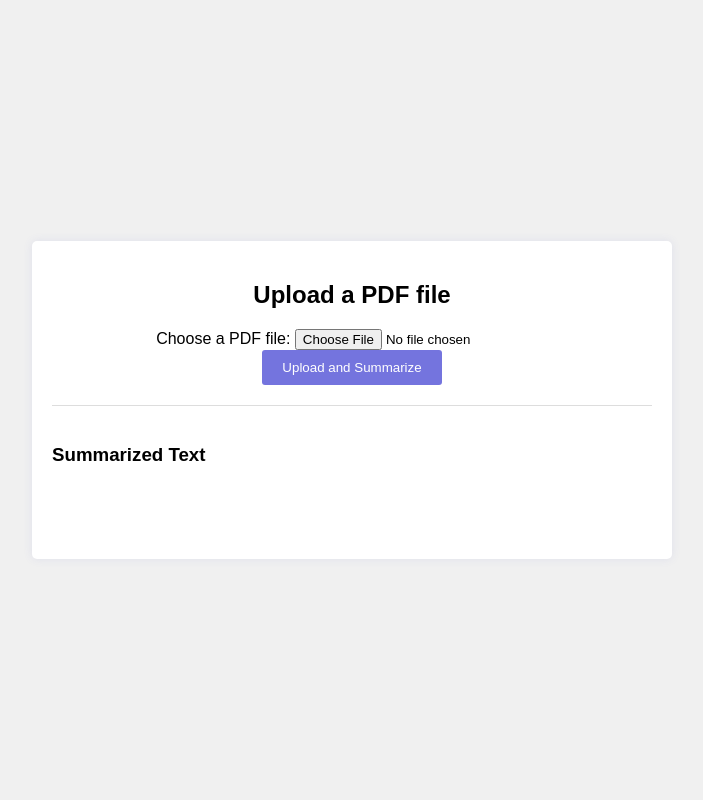
After one commit to khushie03/email_extraction, a Flask app: template templates/summarizer.html in a window 1280 px wide. The commit adds this page. Shown: the whole page, without its empty margins (288-991 px from the left). Run offline with Flask 3, Linux system fonts and the light colour scheme; the template is opened without the code that fills it, so the values that code supplies are empty.

Commit message:
add file summarizer.html

```diff
--- a/app.py
+++ b/app.py
@@ -1,102 +1,127 @@
 import os
-from flask import Flask, render_template, request, redirect, url_for, session, send_file
+from flask import Flask, render_template, request, redirect, url_for, session
 from werkzeug.utils import secure_filename
 import mysql.connector
 from summarizer import token_count
 from main import extraction_and_summarization
-from send_message import send_message
+
 app = Flask(__name__)
 app.config['UPLOAD_FOLDER'] = 'uploads'
 app.secret_key = 'supersecretkey'
 
+# Establishing connection to MySQL database
 cnx = mysql.connector.connect(
     host="localhost",
     user="root",
     password="Prusshita@1234",
-    database="email_extractor"
+    database="email_extractor"  # Adjust database name as per your setup
 )
+
+# Creating table if not exists
+create_table_query = """
+CREATE TABLE IF NOT EXISTS user_details (
+    id INT AUTO_INCREMENT PRIMARY KEY,
+    user_type VARCHAR(50) NOT NULL,
+    password VARCHAR(100) NOT NULL,
+    number_of_tokens INT DEFAULT 0,
+    session_time DATETIME DEFAULT CURRENT_TIMESTAMP,
+    file_name VARCHAR(255) NOT NULL
+);
+"""
+cursor = cnx.cursor()
+cursor.execute(create_table_query)
+cursor.close()
+cnx.commit()
 
 @app.route('/')
 def home():
     return render_template('index.html')
 
-@app.route('/user')
-def user():
-    return render_template('user.html')
+@app.route('/login', methods=['POST'])
+def login():
+    # Dummy login logic for demonstration
+    user_type = request.form['user_type']
+    password = request.form['password']
 
+    # Assuming a simple check, replace with secure authentication logic
+    if user_type == 'admin' and password == 'adminpass':
+        session['user_type'] = user_type
+        return redirect(url_for('user_data'))
+    elif user_type == 'user' and password == 'userpass':
+        session['user_type'] = user_type
+        return redirect(url_for('user_data'))
+    else:
+        return "Invalid credentials. Please try again."
+
+@app.route('/user_data')
+def user_data():
+    return render_template('user_data.html')
 
 @app.route('/upload', methods=['POST'])
 def upload_file():
     if 'pdf_file' not in request.files:
         return redirect(request.url)
+
     file = request.files['pdf_file']
-    name = request.form['name']
-    email = request.form['email']
-
-    print(f"Received file: {file.filename}, Name: {name}, Email: {email}")
+    user_type = session.get('user_type')
+    password = 'dummy'  # Password should ideally be fetched from session or database
 
     if file.filename == '':
         return redirect(request.url)
+
     if file and file.filename.endswith('.pdf'):
         filename = secure_filename(file.filename)
         file_path = os.path.join(app.config['UPLOAD_FOLDER'], filename)
         file.save(file_path)
+
         summary_file_path = extraction_and_summarization(file_path)
         session['summary_file_path'] = summary_file_path
-        session['name'] = name
-        session['email'] = email
+        session['file_name'] = filename
+
         return redirect(url_for('result'))
 
 @app.route('/result', methods=['GET', 'POST'])
 def result():
-    name = session.get('name')
-    email = session.get('email')
+    user_type = session.get('user_type')
+    password = 'dummy'  # Password should ideally be fetched from session or database
+
     summary_file_path = session.get('summary_file_path', '')
+    file_name = session.get('file_name', '')
 
-    if isinstance(summary_file_path, tuple):
-        summary_file_path = summary_file_path[0]
+    cursor = cnx.cursor(dictionary=True)
+    query = """SELECT password FROM login_status WHERE user_type = %s"""
+    cursor.execute(query, (user_type,))
+    result = cursor.fetchone()
+
+    if result is None:
+        cursor.close()
+        return "User type not found."
+
+    if password != result['password']:
+        cursor.close()
+        return "Incorrect password."
 
     if summary_file_path:
         with open(summary_file_path, 'r', encoding='utf-8') as file:
             summary_text = file.read()
+
         token_count_value = token_count(summary_text)
-        print(f"Name: {name}, Email: {email}, Token Count: {token_count_value}")
-        insert_user(name, email, token_count_value)
+        print(f"User Type: {user_type}, Token Count: {token_count_value}")
+
+        # Inserting user details into the database
+        query_insert = """INSERT INTO user_details (user_type, password, number_of_tokens, file_name)
+                          VALUES (%s, %s, %s, %s)"""
+        cursor.execute(query_insert, (user_type, password, token_count_value, file_name))
+        cnx.commit()
+        cursor.close()
+
+        if user_type == 'admin':
+            return redirect(url_for('admin'))
+        else:
+            return render_template('result.html', text=summary_text, token_count=token_count_value)
     else:
+        cursor.close()
         return "Summary file path not found."
-
-    return render_template('result.html', text=summary_text, token_count=token_count_value)
-
-
-@app.route('/download')
-def download_file():
-    summary_file_path = session.get('summary_file_path', '')
-    if summary_file_path:
-        return send_file(summary_file_path, as_attachment=True)
-    return redirect(url_for('result'))
-
-def insert_user(name, email, number_of_tokens):
-    cursor = cnx.cursor()
-    query = """INSERT INTO user_details (name, email_id, number_of_tokens)
-               VALUES (%s, %s, %s)"""
-    cursor.execute(query, (name, email, number_of_tokens))
-    cnx.commit()
-    cursor.close()
-    print("User inserted successfully.")
-    return 1
-
-@app.route('/send_emails')
-def send_emails():
-    cursor = cnx.cursor()
-    cursor.execute("SELECT name, email_id, number_of_tokens FROM user_details")
-    users = cursor.fetchall()
-    cursor.close()
-
-    for user in users:
-        name, email, token_count_value = user
-        send_message(name, email, token_count_value)
-    return "Emails sent successfully."
-
 
 @app.route('/admin')
 def admin():
@@ -106,6 +131,5 @@ def admin():
     cursor.close()
     return render_template('admin.html', users=users)
 
-
 if __name__ == '__main__':
     app.run(debug=True)
--- /dev/null
+++ b/templates/summarizer.html
@@ -0,0 +1,89 @@
+<!DOCTYPE html>
+<html lang="en">
+<head>
+    <meta charset="UTF-8">
+    <meta name="viewport" content="width=device-width, initial-scale=1.0">
+    <title>PDF Upload and Summarization</title>
+    <style>
+        body {
+            font-family: Arial, sans-serif;
+            background-color: #f0f0f0;
+            display: flex;
+            justify-content: center;
+            align-items: center;
+            height: 100vh;
+            margin: 0;
+        }
+        .container {
+            background-color: #fff;
+            padding: 20px;
+            border-radius: 5px;
+            box-shadow: 0 0 10px rgba(83, 92, 192, 0.1);
+            text-align: center;
+            width: 80%;
+            max-width: 600px;
+        }
+        #file-upload {
+            cursor: pointer;
+            margin-bottom: 10px;
+        }
+        #file-input {
+            display: none;
+        }
+        #file-name {
+            font-style: italic;
+            color: #888;
+            margin-bottom: 10px;
+        }
+        #submit-btn {
+            padding: 10px 20px;
+            background-color: #7474de;
+            color: #fff;
+            border: none;
+            border-radius: 3px;
+            cursor: pointer;
+        }
+        .summary-container {
+            margin-top: 20px;
+            border-top: 1px solid #ddd;
+            padding-top: 20px;
+            text-align: left;
+        }
+        .summary-text {
+            white-space: pre-wrap;
+        }
+    </style>
+</head>
+<body>
+    <div class="container">
+        <h2>Upload a PDF file</h2>
+        <form id="upload-form" action="/upload" method="post" enctype="multipart/form-data">
+            <div>
+                <label for="pdf_file">Choose a PDF file:</label>
+                <input type="file" id="pdf_file" name="pdf_file" accept=".pdf" onchange="displayFileName(this)" required>
+            </div>
+            <button type="submit" id="submit-btn">Upload and Summarize</button>
+        </form>
+
+        <div class="summary-container">
+            <h3>Summarized Text</h3>
+            <div id="summary-text" class="summary-text">
+                <!-- Summarized text will be displayed here -->
+            </div>
+        </div>
+    </div>
+
+    <script>
+        function displayFileName(input) {
+            if (input.files.length > 0) {
+                document.getElementById("file-name").innerText = "Selected file: " + input.files[0].name;
+            } else {
+                document.getElementById("file-name").innerText = "";
+            }
+        }
+        function displaySummarizedText(text) {
+            document.getElementById("summary-text").innerText = text;
+        }
+    </script>
+</body>
+</html>
```
Also changed, not shown: output_text.txt (+4 -9 lines), templates/admin_login.html (+11 -0 lines), templates/user.html (+7 -32 lines), templates/user_data.html (added, +18 -0 lines), 1 other file.
